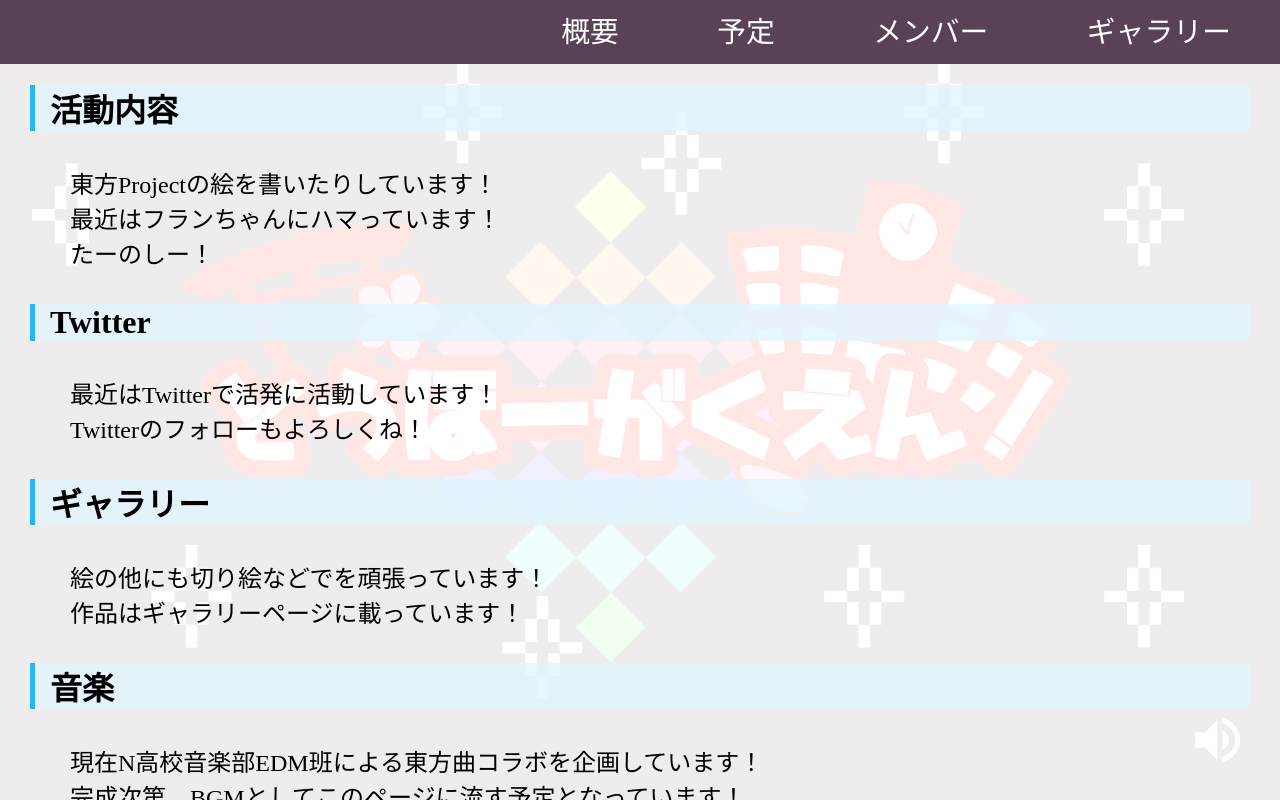
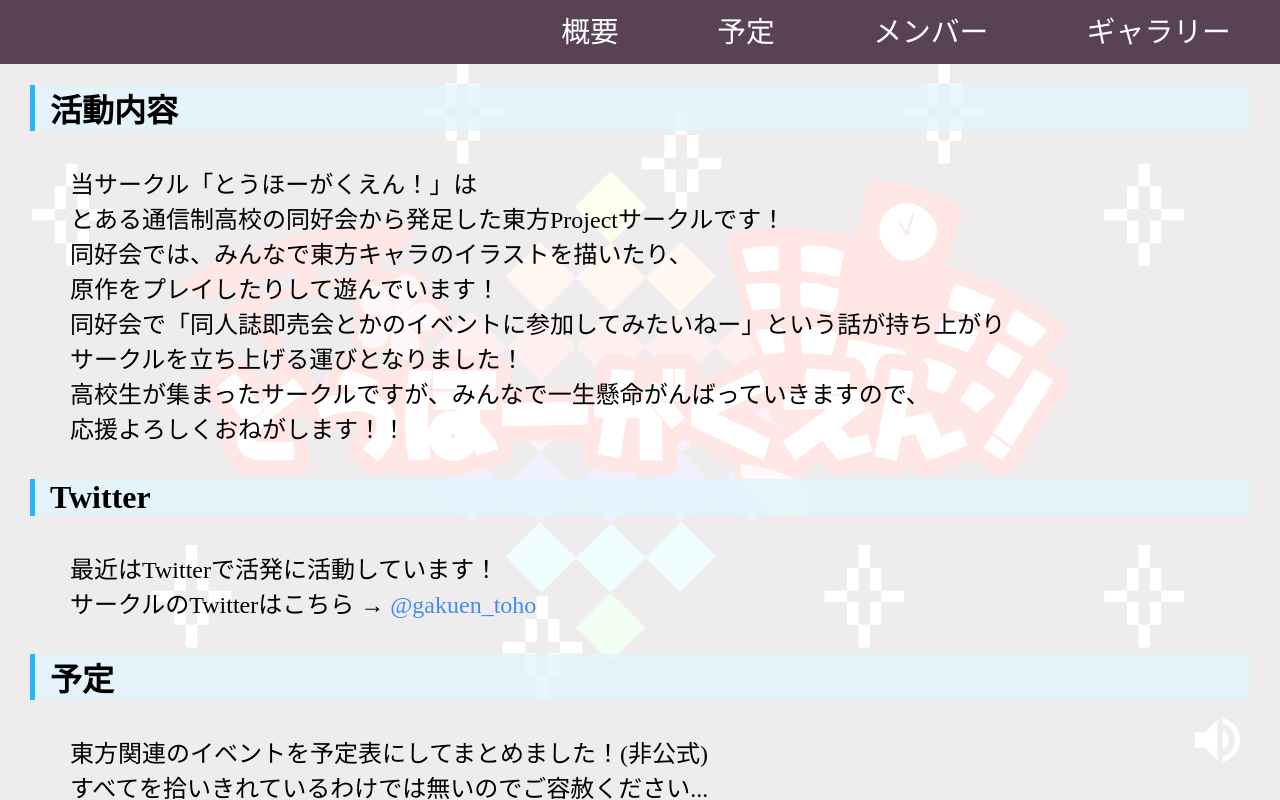
Before and after one commit to n-toho-circle/toho-gakuen.github.io, a plain HTML site: page index.html in a window 1280 px wide. Both pictures are taken after a click on the item "概要". Drawn offline with Linux system fonts and the light colour scheme; a web font is replaced by a local one.

Commit message:
概要とTwitterの項目を編集。

```diff
--- a/index.css
+++ b/index.css
@@ -20,6 +20,10 @@ header{
 a{
   color: #ffffff;
   text-decoration: none;
+}
+
+#screen-work p a {
+  color: #428cf4
 }
 
 header nav{
--- a/index.html
+++ b/index.html
@@ -44,21 +44,18 @@
 
     <div id="screen-work" class="screen">
       <h1>活動内容</h1>
-      <p>東方Projectの絵を書いたりしています！
-      最近はフランちゃんにハマっています！
-      たーのしー！
+      <p>当サークル「とうほーがくえん！」は
+      とある通信制高校の同好会から発足した東方Projectサークルです！
+      同好会では、みんなで東方キャラのイラストを描いたり、
+      原作をプレイしたりして遊んでいます！
+      同好会で「同人誌即売会とかのイベントに参加してみたいねー」という話が持ち上がり
+      サークルを立ち上げる運びとなりました！
+      高校生が集まったサークルですが、みんなで一生懸命がんばっていきますので、
+      応援よろしくおねがします！！
       </p>
       <h1>Twitter</h1>
       <p>最近はTwitterで活発に活動しています！
-      Twitterのフォローもよろしくね！
-      </p>
-      <h1>ギャラリー</h1>
-      <p>絵の他にも切り絵などでを頑張っています！
-      作品はギャラリーページに載っています！
-      </p>
-      <h1>音楽</h1>
-      <p>現在N高校音楽部EDM班による東方曲コラボを企画しています！
-      完成次第、BGMとしてこのページに流す予定となっています！
+      サークルのTwitterはこちら → <a href="https://twitter.com/gakuen_toho" target="_blank">@gakuen_toho</a>
       </p>
       <h1>予定</h1>
       <p>東方関連のイベントを予定表にしてまとめました！(非公式)
```
